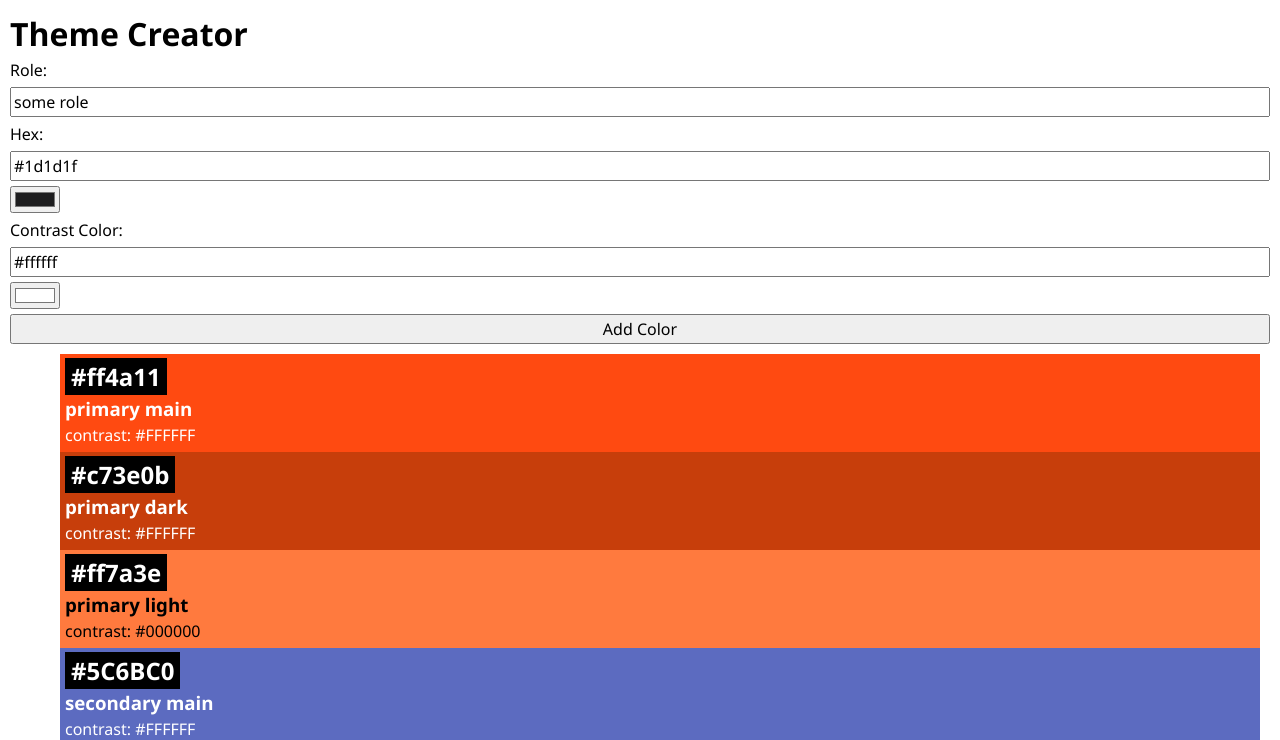
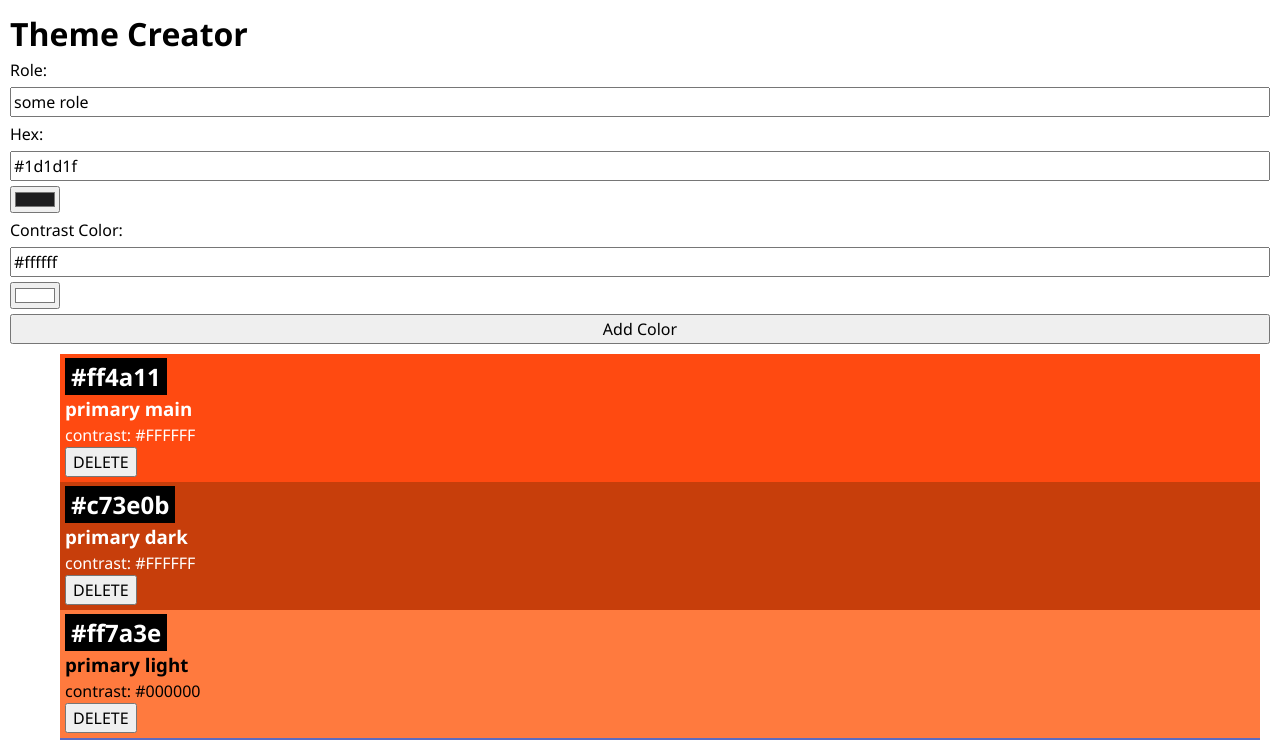
Before and after one commit to SimonNancekievill/recap-project-4-color-theme-app, a React (Vite) app: page / in a window 1280 px wide. Shown: the top 740 px of the page. Built offline with nearby package versions, Linux system fonts and the light colour scheme.

Commit message:
removing colors

```diff
--- a/src/App.jsx
+++ b/src/App.jsx
@@ -6,7 +6,9 @@ import { useState } from "react";
 import { uid } from "uid";
 function App() {
   const [colors, setColors] = useState(initialColors);
-
+  function handleDeleteColor(colorToDelete) {
+    setColors(colors.filter((color) => color !== colorToDelete));
+  }
   function handleAddColor(newColor) {
     console.log(newColor);
     setColors([
@@ -19,12 +21,12 @@ function App() {
       },
       ...colors,
     ]);
-    console.log(colors);
   }
   return (
     <>
       <h1>Theme Creator</h1>
       <ColorForm onAddColor={handleAddColor} />
+      {colors.length > 0 ? (
         <ul>
           {colors.map((color) => (
             <Color
@@ -33,9 +35,14 @@ function App() {
               hex={color.hex}
               role={color.role}
               contrastText={color.contrastText}
+              onDeleteColor={handleDeleteColor}
+              color={color}
             />
           ))}
         </ul>
+      ) : (
+        <p>No Colors… start by adding one!</p>
+      )}
     </>
   );
 }
--- a/src/Components/Color/Color.css
+++ b/src/Components/Color/Color.css
@@ -3,7 +3,8 @@
   padding: 5px;
 }
 
-.color-card-headline {
+.color-card-headline,
+.color-card-highlight {
   display: inline;
   padding: 2px 6px;
   background: black;
--- a/src/Components/Color/Color.jsx
+++ b/src/Components/Color/Color.jsx
@@ -1,6 +1,16 @@
+import { useState } from "react";
 import "./Color.css";
 
-export default function Color({ id, hex, contrastText, role }) {
+export default function Color({
+  id,
+  hex,
+  contrastText,
+  role,
+  onDeleteColor,
+  color,
+}) {
+  const [check, setCheck] = useState(false);
+
   return (
     <li
       key={id}
@@ -11,6 +21,23 @@ export default function Color({ id, hex, contrastText, role }) {
       <h2 className="color-card-headline">{hex}</h2>
       <h3>{role}</h3>
       <p>contrast: {contrastText}</p>
+      <div>
+        {check ? (
+          <>
+            <p className="color-card-highlight">Really Delete?</p>
+            <button type="button" onClick={() => setCheck(false)}>
+              CANCEL
+            </button>
+            <button type="button" onClick={() => onDeleteColor(color)}>
+              DELETE
+            </button>
+          </>
+        ) : (
+          <button type="button" onClick={() => setCheck(true)}>
+            DELETE
+          </button>
+        )}
+      </div>
     </li>
   );
 }
--- a/src/Components/ColorForm/ColorForm.jsx
+++ b/src/Components/ColorForm/ColorForm.jsx
@@ -15,7 +15,6 @@ export default function ColorForm({
     const formData = new FormData(event.target);
     const data = Object.fromEntries(formData);
     onAddColor(data);
-
     form.reset();
     setFormKey((key) => key + 1);
     form.elements.role.focus();
```
Lines whose indentation alone changed are shown as unchanged.
